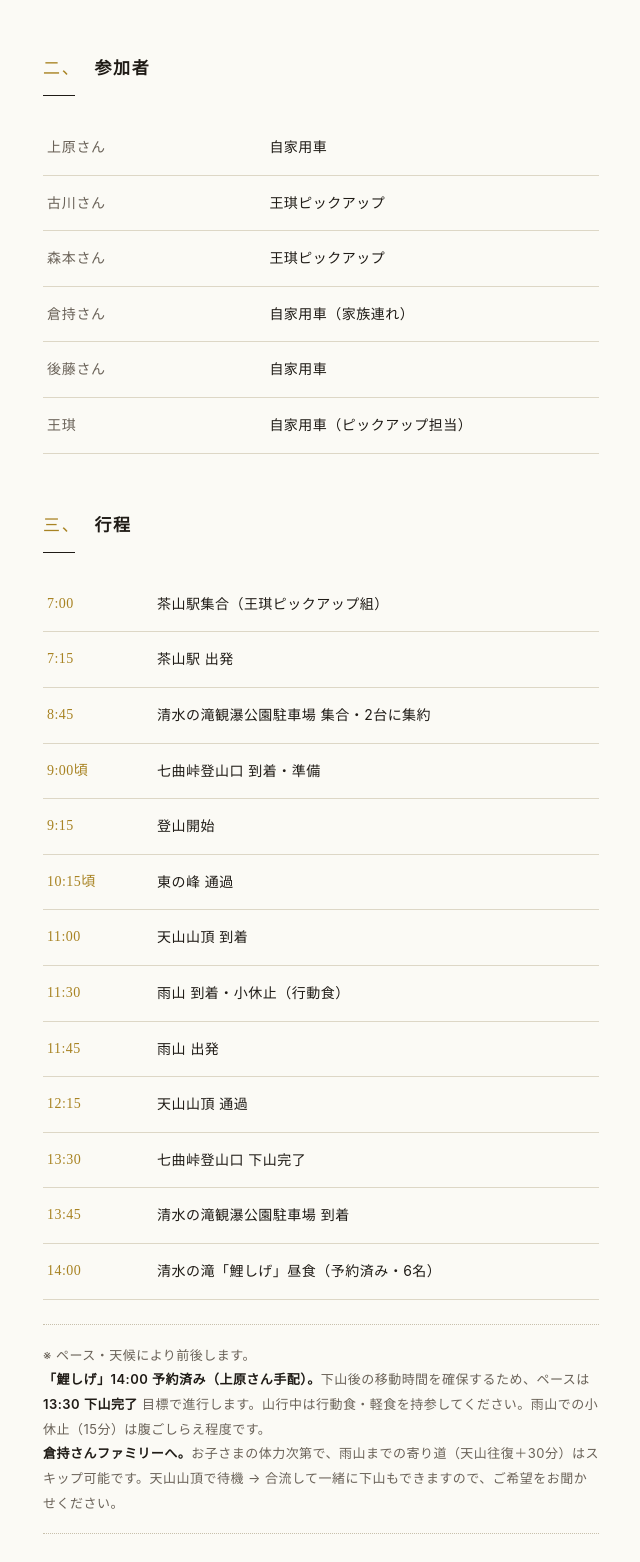
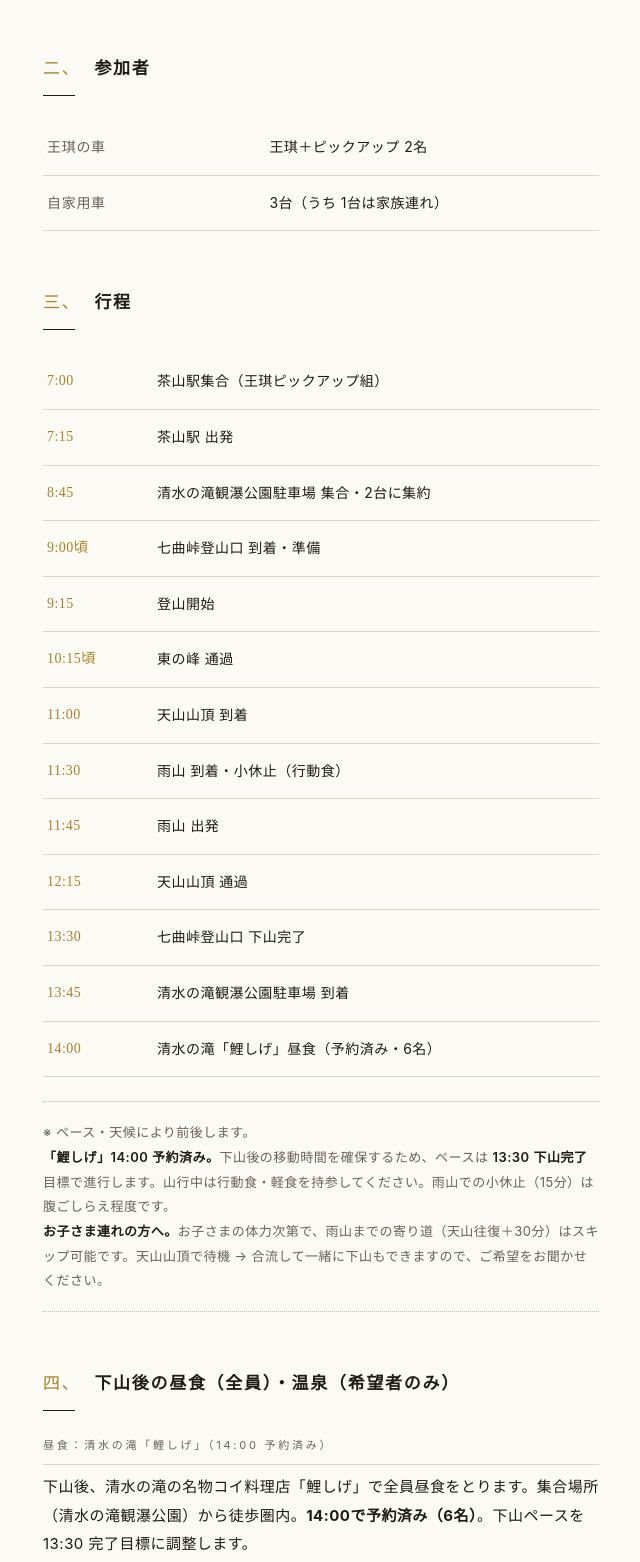
Before and after one commit to kioh-daiv/sanchou-banana-club, a plain HTML site: page tenzan/index.html in a window 1280 px wide. Shown: the part 1419-2981 px from the top of the page, without its empty margins (319-959 px from the left). Drawn offline with Linux system fonts and the light colour scheme.

Commit message:
chore: 天山・黒髪山の案内ページから参加者の名前を外し、人数に置き換える
公開ページなので、参加者の名前と配車の割り振りは載せない（宝満山のページと同じ方針。2026-11-08 王の判断）。
主催者（王琪・おう）の名前と連絡の案内は残した。

Co-Authored-By: Claude Opus 5.5 <noreply@anthropic.com>

```diff
--- a/tenzan/index.html
+++ b/tenzan/index.html
@@ -316,7 +316,7 @@
       <th>茶山駅</th>
       <td>
         <span class="meet-time">7:00</span>
-        <span class="meet-sub">王琪ピックアップ組：森本さん・古川さん</span>
+        <span class="meet-sub">王琪ピックアップ組（2名）</span>
       </td>
     </tr>
     <tr>
@@ -342,12 +342,8 @@
 <section>
   <h2><span class="num">二、</span>参加者</h2>
   <table>
-    <tr><th>上原さん</th><td>自家用車</td></tr>
-    <tr><th>古川さん</th><td>王琪ピックアップ</td></tr>
-    <tr><th>森本さん</th><td>王琪ピックアップ</td></tr>
-    <tr><th>倉持さん</th><td>自家用車（家族連れ）</td></tr>
-    <tr><th>後藤さん</th><td>自家用車</td></tr>
-    <tr><th>王琪</th><td>自家用車（ピックアップ担当）</td></tr>
+    <tr><th>王琪の車</th><td>王琪＋ピックアップ 2名</td></tr>
+    <tr><th>自家用車</th><td>3台（うち 1台は家族連れ）</td></tr>
   </table>
 </section>
 
@@ -370,15 +366,15 @@
   </table>
   <p class="note">
     ※ ペース・天候により前後します。<br>
-    <strong>「鯉しげ」14:00 予約済み（上原さん手配）。</strong>下山後の移動時間を確保するため、ペースは <strong>13:30 下山完了</strong> 目標で進行します。山行中は行動食・軽食を持参してください。雨山での小休止（15分）は腹ごしらえ程度です。<br>
-    <strong>倉持さんファミリーへ。</strong>お子さまの体力次第で、雨山までの寄り道（天山往復＋30分）はスキップ可能です。天山山頂で待機 → 合流して一緒に下山もできますので、ご希望をお聞かせください。
+    <strong>「鯉しげ」14:00 予約済み。</strong>下山後の移動時間を確保するため、ペースは <strong>13:30 下山完了</strong> 目標で進行します。山行中は行動食・軽食を持参してください。雨山での小休止（15分）は腹ごしらえ程度です。<br>
+    <strong>お子さま連れの方へ。</strong>お子さまの体力次第で、雨山までの寄り道（天山往復＋30分）はスキップ可能です。天山山頂で待機 → 合流して一緒に下山もできますので、ご希望をお聞かせください。
   </p>
 </section>
 
 <section>
   <h2><span class="num">四、</span>下山後の昼食（全員）・温泉（希望者のみ）</h2>
   <div class="col-head">昼食：清水の滝「鯉しげ」（14:00 予約済み）</div>
-  <p>下山後、清水の滝の名物コイ料理店「鯉しげ」で全員昼食をとります。集合場所（清水の滝観瀑公園）から徒歩圏内。<strong>上原さんが14:00で予約済み（6名）</strong>。下山ペースを 13:30 完了目標に調整します。</p>
+  <p>下山後、清水の滝の名物コイ料理店「鯉しげ」で全員昼食をとります。集合場所（清水の滝観瀑公園）から徒歩圏内。<strong>14:00で予約済み（6名）</strong>。下山ペースを 13:30 完了目標に調整します。</p>
   <p class="note">
     山行中の昼食は無し（行動食・軽食のみ）です。空腹で下山できるように調整してください。
   </p>
```
Also changed, not shown: kurokamiyama/index.html (+3 -6 lines).
